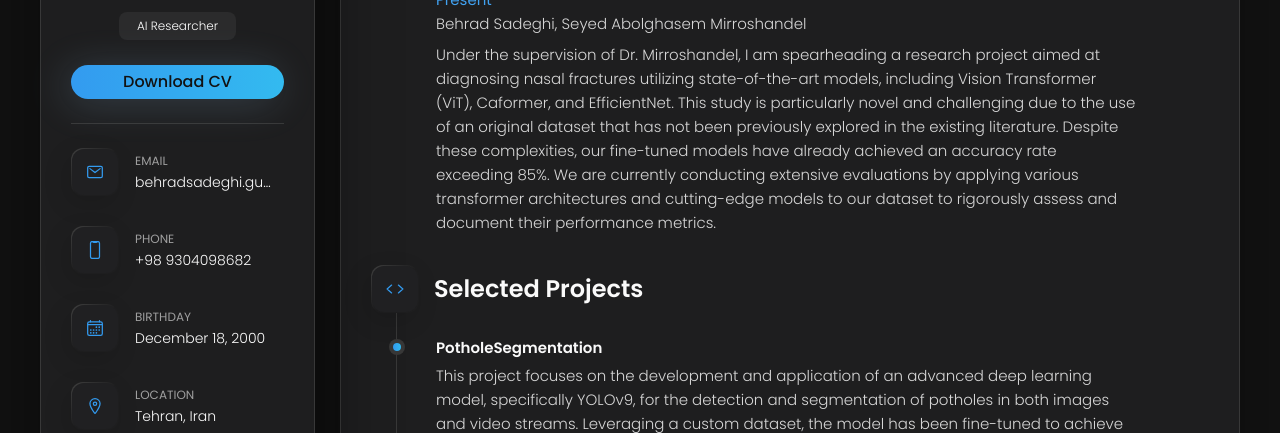
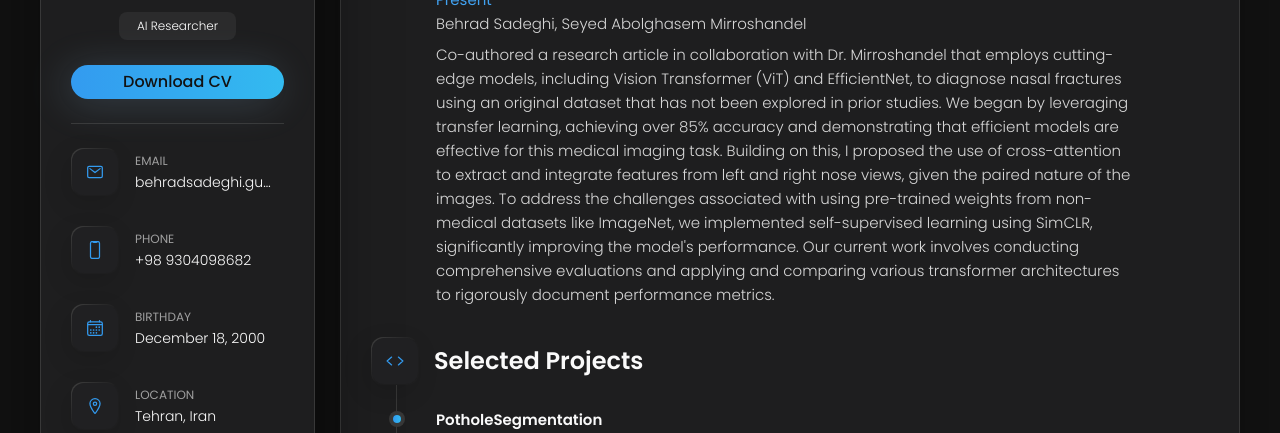
Before and after one commit to Behradsadeghi/behradsadeghi.github.io, a plain HTML site: page index.html in a window 1280 px wide. Both pictures are taken after a click on the button "Projects". Shown: the part 301-734 px from the top of the page. Drawn offline with nearby package versions, Linux system fonts and the light colour scheme.

Commit message:
Update index.html

```diff
--- a/index.html
+++ b/index.html
@@ -492,11 +492,13 @@
               </p>
               <p class="timeline-text">
 
-                Under the supervision of Dr. Mirroshandel, I am spearheading a research project aimed at diagnosing nasal fractures utilizing state-of-the-art models,
-                including Vision Transformer (ViT), Caformer, and EfficientNet.
-                This study is particularly novel and challenging due to the use of an original dataset that has not been previously explored in the existing literature.
-                Despite these complexities, our fine-tuned models have already achieved an accuracy rate exceeding 85%. We are currently conducting extensive
-                evaluations by applying various transformer architectures and cutting-edge models to our dataset to rigorously assess and document their performance metrics.
+                Co-authored a research article in collaboration with Dr. Mirroshandel that employs cutting-edge models, including Vision Transformer (ViT) and EfficientNet,
+                to diagnose nasal fractures using an original
+                dataset that has not been explored in prior studies. We began by leveraging transfer learning, achieving over 85% accuracy and demonstrating that efficient models are effective
+                for this medical imaging task. Building on this, I proposed the use of cross-attention to extract and integrate features from left and right nose views, given the paired nature
+                of the images. To address the challenges associated with using pre-trained weights from non-medical datasets like ImageNet, we implemented self-supervised learning using SimCLR,
+                significantly improving the model's performance.
+                Our current work involves conducting comprehensive evaluations and applying and comparing various transformer architectures to rigorously document performance metrics.
               </p>
 
             </li>
```
